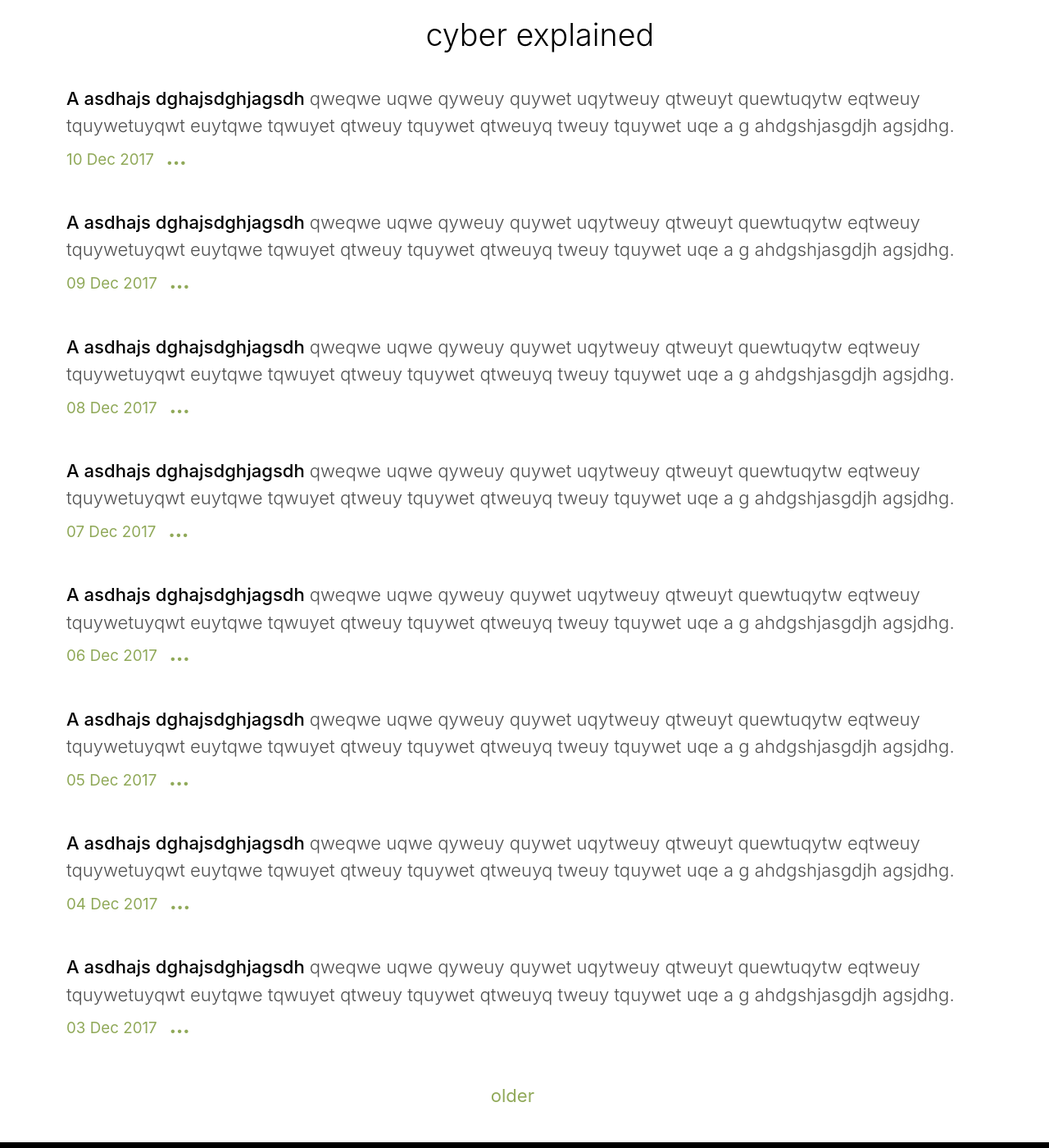
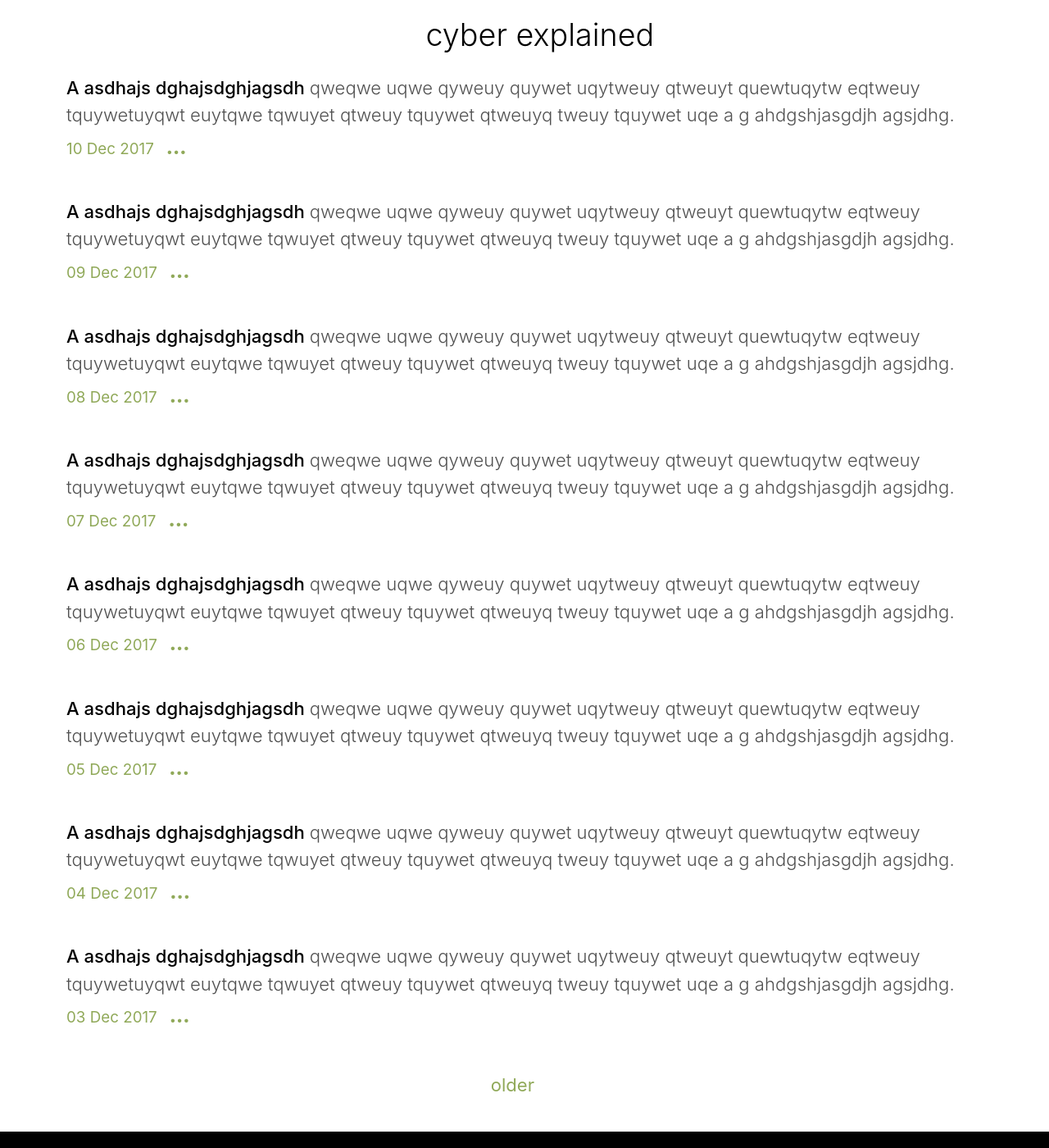
Before and after one commit to cyberexplained/cyberexplained.github.io, a Jekyll site: the page built from index.html, in a window 1280 px wide and 1400 px high. Shown: the whole window at 82% size. Built offline with Jekyll 4.4.1, drawn with Linux system fonts in a browser that asks for light colours; nearby versions of some CDN libraries; the list of posts is cut into pages by our own code.

Commit message:
Css chnages.

```diff
--- a/_sass/_layout.scss
+++ b/_sass/_layout.scss
@@ -1,6 +1,6 @@
 .container {
   max-width: $max-width;
-  padding-top: 4em;
+  padding-top: 3.5em;
   padding-left: $edge-padding;
   padding-right: $edge-padding;
   margin-left: auto;
--- a/_sass/_masthead.scss
+++ b/_sass/_masthead.scss
@@ -22,6 +22,7 @@
   padding-left: $edge-padding;
   color: $text-color;
   display: inline-block;
+  background: #fff;
 
   a {
     color: inherit;
@@ -62,7 +63,6 @@
   float: right;
   margin: 0;
   padding: 0;
-  padding-bottom: 0.3em;
   padding-right: 2.5em;
   background: #fff;
   width: 100%;
```
